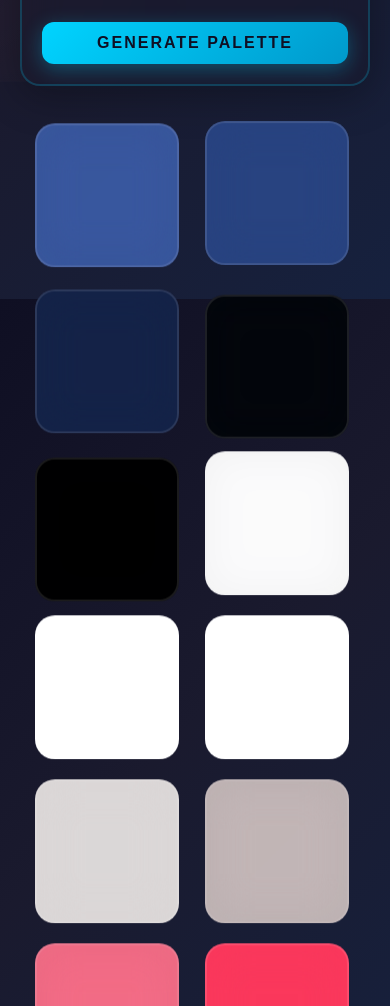
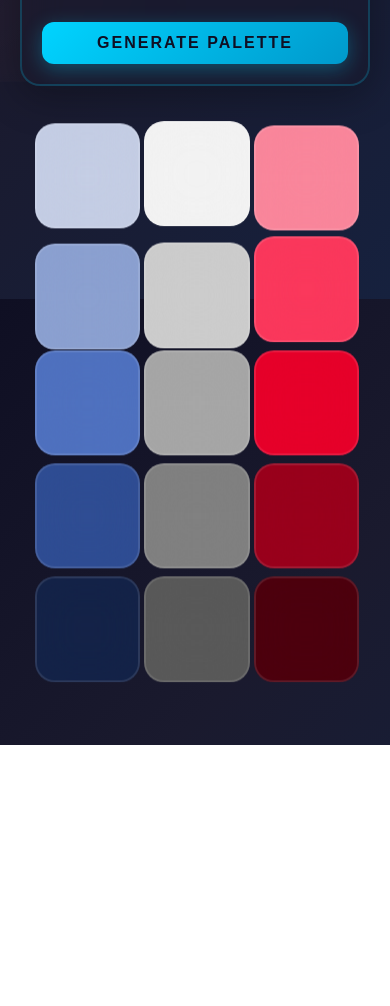
Before and after one commit to AbeJitsu/Set-of-Colored-Boxes, a plain HTML site: page index.html in a window 390 px wide. Shown: the part 545-1551 px from the top of the page. After the commit the page ends 1290 px from the top, so only its background shows below. Drawn offline with Linux system fonts and the light colour scheme.

Commit message:
Now all colors progress from lightest to darkest:   - Dark colors (blue): Lightest → Very Light → Lighter → Light → Base    (darkest)   - Light colors (white): Base (lightest) → Dark → Darker → Very Dark   → Darkest   - Mid colors (red): Lightest → Light → Base → Dark → Darkest
  On mobile, each column will now correctly show the progression from
  light (top) to dark (bottom).

```diff
--- a/index.html
+++ b/index.html
@@ -55,20 +55,47 @@
             const variations = [];
             const { h, s, l } = hsl;
 
-            // Generate 5 variations with different lightness and saturation
-            const adjustments = [
-                { name: 'Lighter', lDelta: 25, sDelta: -10, alpha: 0.95 },
-                { name: 'Light', lDelta: 15, sDelta: -5, alpha: 1 },
-                { name: 'Base', lDelta: 0, sDelta: 0, alpha: 1 },
-                { name: 'Dark', lDelta: -15, sDelta: 5, alpha: 1 },
-                { name: 'Darker', lDelta: -25, sDelta: 10, alpha: 0.95 }
-            ];
+            // Detect neutral colors (grays, whites, blacks)
+            const isNeutral = s < 10;
+
+            let adjustments;
+
+            // Smart variation strategy based on base lightness
+            // All variations ordered from lightest to darkest
+            if (l < 30) {
+                // Very dark colors: only generate lighter variations
+                adjustments = [
+                    { name: 'Lightest', lDelta: 65, sDelta: isNeutral ? 0 : -20 },
+                    { name: 'Very Light', lDelta: 50, sDelta: isNeutral ? 0 : -15 },
+                    { name: 'Lighter', lDelta: 35, sDelta: isNeutral ? 0 : -10 },
+                    { name: 'Light', lDelta: 20, sDelta: isNeutral ? 0 : -5 },
+                    { name: 'Base', lDelta: 0, sDelta: 0 }
+                ];
+            } else if (l > 70) {
+                // Very light colors: only generate darker variations
+                adjustments = [
+                    { name: 'Base', lDelta: 0, sDelta: 0 },
+                    { name: 'Dark', lDelta: -20, sDelta: isNeutral ? 0 : 5 },
+                    { name: 'Darker', lDelta: -35, sDelta: isNeutral ? 0 : 10 },
+                    { name: 'Very Dark', lDelta: -50, sDelta: isNeutral ? 0 : 15 },
+                    { name: 'Darkest', lDelta: -65, sDelta: isNeutral ? 0 : 20 }
+                ];
+            } else {
+                // Mid-range colors: generate both lighter and darker
+                adjustments = [
+                    { name: 'Lightest', lDelta: 30, sDelta: isNeutral ? 0 : -10 },
+                    { name: 'Light', lDelta: 15, sDelta: isNeutral ? 0 : -5 },
+                    { name: 'Base', lDelta: 0, sDelta: 0 },
+                    { name: 'Dark', lDelta: -15, sDelta: isNeutral ? 0 : 5 },
+                    { name: 'Darkest', lDelta: -30, sDelta: isNeutral ? 0 : 10 }
+                ];
+            }
 
             adjustments.forEach(adj => {
-                let newL = Math.max(0, Math.min(100, l + adj.lDelta));
-                let newS = Math.max(0, Math.min(100, s + adj.sDelta));
+                let newL = Math.max(5, Math.min(95, l + adj.lDelta));
+                let newS = isNeutral ? 0 : Math.max(0, Math.min(100, s + adj.sDelta));
                 variations.push({
-                    hsla: `hsla(${h}, ${newS}%, ${newL}%, ${adj.alpha})`,
+                    hsla: `hsla(${h}, ${newS}%, ${newL}%, 1)`,
                     name: adj.name
                 });
             });
@@ -81,11 +108,19 @@
             const color2 = document.getElementById('color2-text').value;
             const color3 = document.getElementById('color3-text').value;
 
-            const palette = [
-                ...generateVariations(color1),
-                ...generateVariations(color2),
-                ...generateVariations(color3)
-            ];
+            const variations1 = generateVariations(color1);
+            const variations2 = generateVariations(color2);
+            const variations3 = generateVariations(color3);
+
+            // Interleave variations for proper mobile column layout
+            // Desktop (5 cols): each row = one color
+            // Mobile (3 cols): each column = one color
+            const palette = [];
+            for (let i = 0; i < 5; i++) {
+                palette.push(variations1[i]);
+                palette.push(variations2[i]);
+                palette.push(variations3[i]);
+            }
 
             const colorGrid = document.querySelector('.color-grid');
             colorGrid.innerHTML = '';
--- a/styles.css
+++ b/styles.css
@@ -183,16 +183,16 @@ body::before {
 
 .color-grid {
     display: grid;
-    grid-template-columns: repeat(auto-fit, minmax(180px, 1fr));
-    gap: 30px;
-    max-width: 1000px;
+    grid-template-columns: repeat(5, 1fr);
+    gap: clamp(15px, 2vw, 30px);
+    max-width: 1200px;
     margin: 0 auto;
     padding: 20px;
 }
 
 .color-box {
-    width: 180px;
-    height: 180px;
+    width: 100%;
+    aspect-ratio: 1;
     border-radius: 20px;
     position: relative;
     cursor: pointer;
@@ -362,14 +362,9 @@ body::before {
     }
 
     .color-grid {
-        grid-template-columns: repeat(auto-fit, minmax(140px, 1fr));
-        gap: 20px;
+        grid-template-columns: repeat(3, 1fr);
+        gap: clamp(8px, 1.5vw, 15px);
         padding: 15px;
-    }
-
-    .color-box {
-        width: 140px;
-        height: 140px;
     }
 
     .main-header {
```
